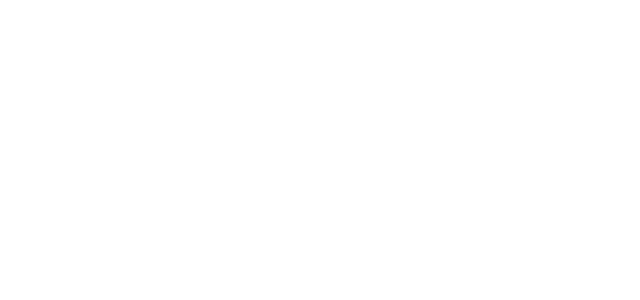
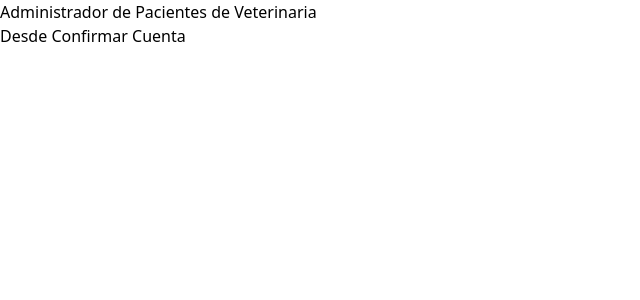
Before and after one commit to Tomas-Garnero/APV-MERN-FullStack-PROYECT, a React (Vite) app in the folder Frontend/: page /confirmar/1 in a window 1280 px wide. Before the commit this address had no page. Shown: the top 300 px of the page, without its empty margins (0-640 px from the left). Built offline with nearby package versions, Linux system fonts and the light colour scheme.

Commit message:
Creating the pages for the public area

```diff
--- a/Frontend/src/App.jsx
+++ b/Frontend/src/App.jsx
@@ -1,6 +1,10 @@
 import { BrowserRouter, Routes, Route } from "react-router-dom";
 import AuthLayout from "./layout/AuthLayout";
 import Login from "./paginas/Login";
+import Registrar from "./paginas/Registrar";
+import OlvidePassword from "./paginas/OlvidePassword";
+import ConfirmarCuenta from "./paginas/ConfirmarCuenta";
+
 
 function App() {
   return (
@@ -8,6 +12,9 @@
       <Routes>
         <Route path="/" element={<AuthLayout />}>
           <Route index element={<Login />} />
+          <Route path="registrar" element={<Registrar />} />
+          <Route path="olvide-password" element={<OlvidePassword />} />
+          <Route path="confirmar/:id" element={<ConfirmarCuenta />} />
         </Route>
       </Routes>
     </BrowserRouter>
--- a/Frontend/src/layout/AuthLayout.jsx
+++ b/Frontend/src/layout/AuthLayout.jsx
@@ -3,11 +3,11 @@
 const AuthLayout = () => {
     return (
         <>
-            <h1>Desde Auth Layout</h1>
+            <h1>Administrador de Pacientes de Veterinaria</h1>
 
             <Outlet />
         </>
     )
 }
 
-export default AuthLayout
+export default AuthLayout;
--- /dev/null
+++ b/Frontend/src/paginas/ConfirmarCuenta.jsx
@@ -0,0 +1,11 @@
+
+
+const ConfirmarCuenta = () => {
+    return (
+        <>
+            <h1>Desde Confirmar Cuenta</h1>
+        </>
+    )
+}
+
+export default ConfirmarCuenta;
--- /dev/null
+++ b/Frontend/src/paginas/OlvidePassword.jsx
@@ -0,0 +1,11 @@
+
+
+const OlvidePassword = () => {
+    return (
+        <>
+            <h1>Desde Olvide Password</h1>
+        </>
+    )
+}
+
+export default OlvidePassword;
--- /dev/null
+++ b/Frontend/src/paginas/Registrar.jsx
@@ -0,0 +1,11 @@
+
+
+const Registrar = () => {
+    return (
+        <>
+            <h1>Desde Registrar</h1>
+        </>
+    )
+}
+
+export default Registrar;
```
